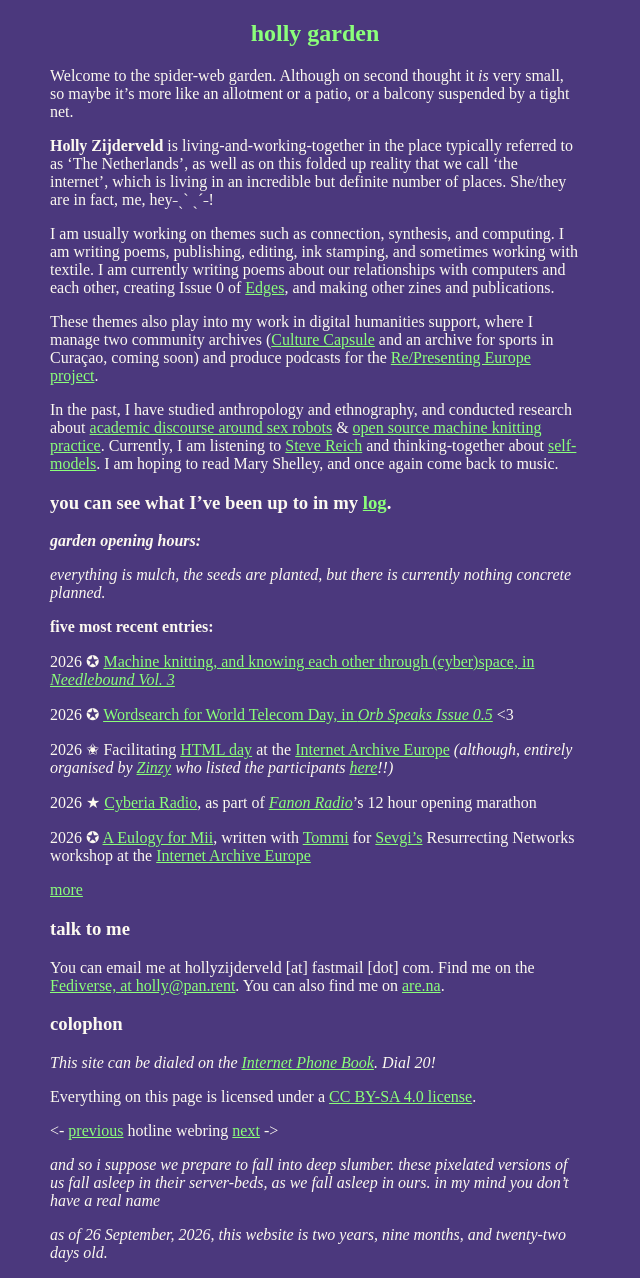
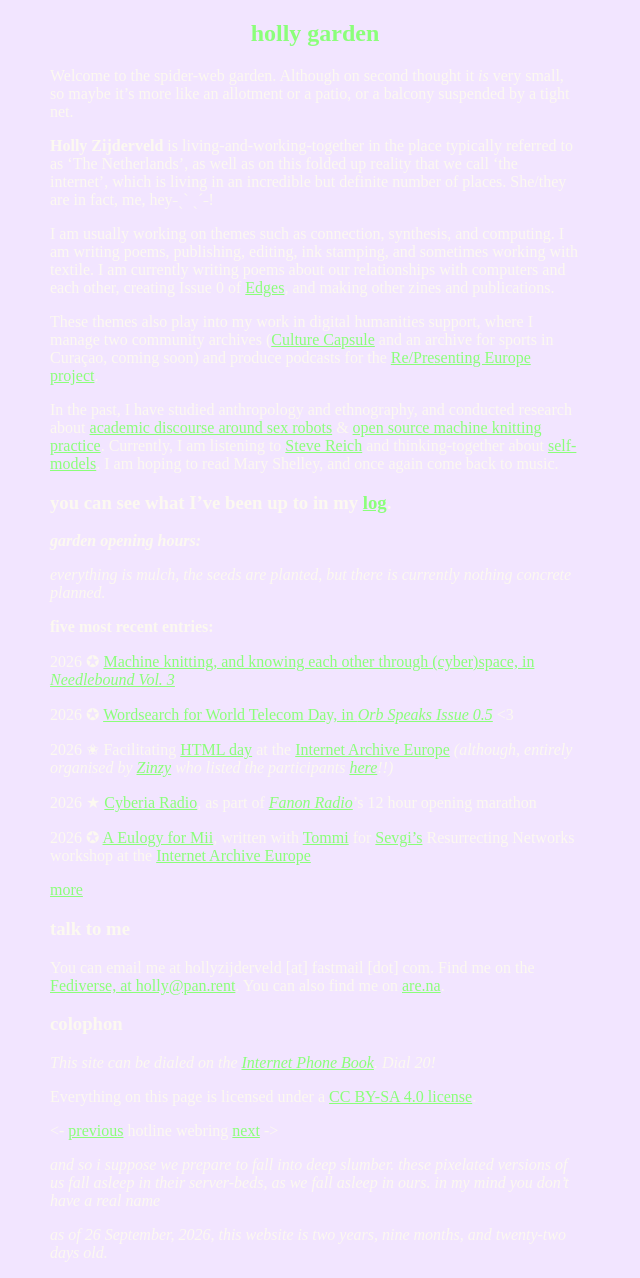
Before and after one commit to hollyz1jderveld/hollyz1jderveld.github.io, a Jekyll site: the page built from index.md, in a window 1280 px wide. Shown: the whole page, without its empty margins (0-640 px from the left). Built offline with Jekyll 4.4.1, drawn with Linux system fonts in a browser that asks for light colours; some web fonts are replaced; Markdown is read by kramdown in place of the engine named in the settings; our own code applies the rules of GitHub Pages for plain Markdown files.

Commit message:
Update style.css

```diff
--- a/assets/css/style.css
+++ b/assets/css/style.css
@@ -1,6 +1,6 @@
 body {
     color:#FCF9F0;
-    background-color: #4b387d;
+    background-color: #F2E5FF;
     margin-left: 50px;
     margin-right: 700px;
 }
```
